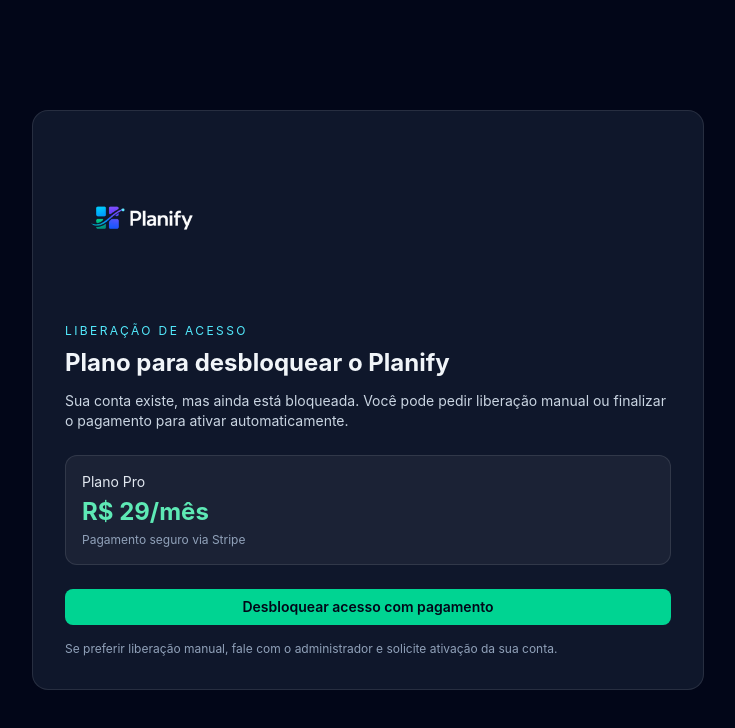
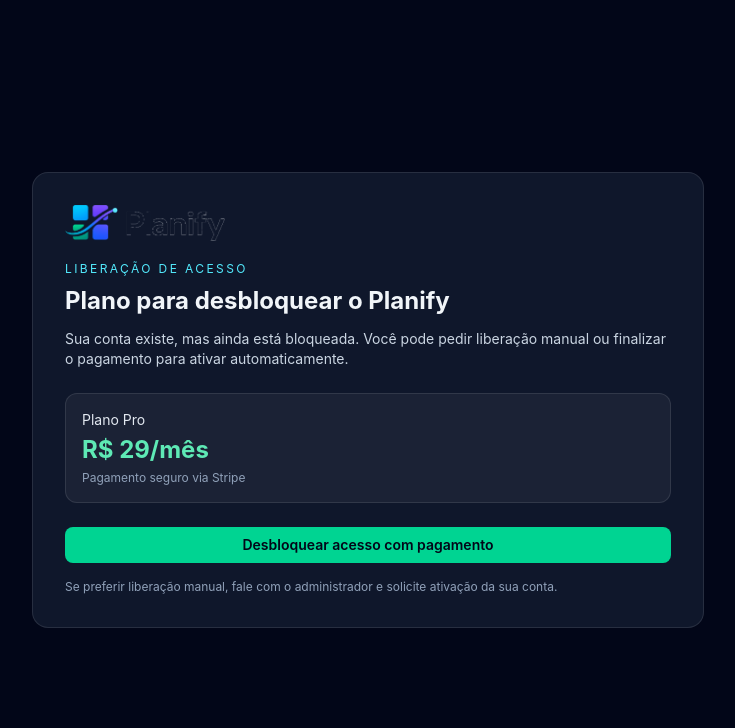
Before and after one commit to VictorZeni/planify, a Next.js app: page /pagamento in a window 1280 px wide. Shown: the top 728 px of the page, without its empty margins (272-1007 px from the left). Built offline with nearby package versions, Linux system fonts and the light colour scheme.

Commit message:
Atualiza logos da Planify e ajustes visuais

```diff
--- a/src/app/globals.css
+++ b/src/app/globals.css
@@ -7,6 +7,8 @@
   --app-text: #f8fafc;
   --app-glow: rgba(34, 211, 238, 0.12);
   --app-accent: #22d3ee;
+  --app-accent-strong: #06b6d4;
+  --app-accent-soft: rgba(34, 211, 238, 0.12);
 }
 
 @theme inline {
@@ -22,6 +24,8 @@
   --app-text: #f8fafc;
   --app-glow: rgba(34, 211, 238, 0.12);
   --app-accent: #22d3ee;
+  --app-accent-strong: #06b6d4;
+  --app-accent-soft: rgba(34, 211, 238, 0.12);
 }
 
 :root[data-theme="energia"] {
@@ -29,6 +33,8 @@
   --app-text: #fff7ed;
   --app-glow: rgba(251, 146, 60, 0.14);
   --app-accent: #fb923c;
+  --app-accent-strong: #f97316;
+  --app-accent-soft: rgba(251, 146, 60, 0.14);
 }
 
 :root[data-theme="calma"] {
@@ -36,6 +42,8 @@
   --app-text: #ecfeff;
   --app-glow: rgba(16, 185, 129, 0.14);
   --app-accent: #34d399;
+  --app-accent-strong: #10b981;
+  --app-accent-soft: rgba(16, 185, 129, 0.14);
 }
 
 :root[data-theme="equilibrio"] {
@@ -43,6 +51,17 @@
   --app-text: #f5f3ff;
   --app-glow: rgba(139, 92, 246, 0.14);
   --app-accent: #a78bfa;
+  --app-accent-strong: #8b5cf6;
+  --app-accent-soft: rgba(139, 92, 246, 0.14);
+}
+
+:root[data-theme="impacto"] {
+  --app-bg: #2a0a10;
+  --app-text: #fff1f2;
+  --app-glow: rgba(244, 63, 94, 0.14);
+  --app-accent: #fb7185;
+  --app-accent-strong: #f43f5e;
+  --app-accent-soft: rgba(244, 63, 94, 0.14);
 }
 
 body {
@@ -50,3 +69,28 @@
   color: var(--app-text);
   font-family: var(--font-sans);
 }
+
+/* Harmoniza os principais acentos com o tema ativo */
+:root[data-theme] .text-cyan-300,
+:root[data-theme] .text-cyan-200 {
+  color: var(--app-accent) !important;
+}
+
+:root[data-theme] .bg-cyan-400,
+:root[data-theme] .bg-cyan-300 {
+  background-color: var(--app-accent-strong) !important;
+}
+
+:root[data-theme] .hover\:bg-cyan-300:hover,
+:root[data-theme] .hover\:bg-cyan-500\/20:hover,
+:root[data-theme] .hover\:bg-cyan-500\/25:hover {
+  background-color: var(--app-accent) !important;
+}
+
+:root[data-theme] .border-cyan-400\/40 {
+  border-color: var(--app-accent-soft) !important;
+}
+
+:root[data-theme] .bg-cyan-500\/10 {
+  background-color: var(--app-accent-soft) !important;
+}
--- a/src/app/layout.tsx
+++ b/src/app/layout.tsx
@@ -5,9 +5,9 @@
   title: "Planify",
   description: "Planify: organize, execute e evolua com foco em produtividade real.",
   icons: {
-    icon: "/planify-mark.svg",
-    shortcut: "/planify-mark.svg",
-    apple: "/planify-mark.svg",
+    icon: "/planify-logo-transparent.png",
+    shortcut: "/planify-logo-transparent.png",
+    apple: "/planify-logo-transparent.png",
   },
 };
 
--- a/src/app/page.tsx
+++ b/src/app/page.tsx
@@ -6,7 +6,7 @@
       <main className="mx-auto flex w-full max-w-4xl flex-col gap-8">
         <section className="rounded-2xl border border-slate-800 bg-slate-900 p-6 md:p-8">
           <Image
-            src="/planify-logo.png"
+            src="/planify-logo-transparent.png"
             alt="Planify"
             width={280}
             height={80}
--- a/src/lib/theme.ts
+++ b/src/lib/theme.ts
@@ -19,6 +19,11 @@
     label: "Equilíbrio (Roxo)",
     description: "Combina criatividade com disciplina.",
   },
+  {
+    id: "impacto",
+    label: "Impacto (Vermelho)",
+    description: "Aumenta senso de urgência e intensidade de execução.",
+  },
 ] as const;
 
 export type ThemeName = (typeof THEMES)[number]["id"];
```
Also changed, not shown: public/planify-logo-transparent.png, public/planify-logo.png.
